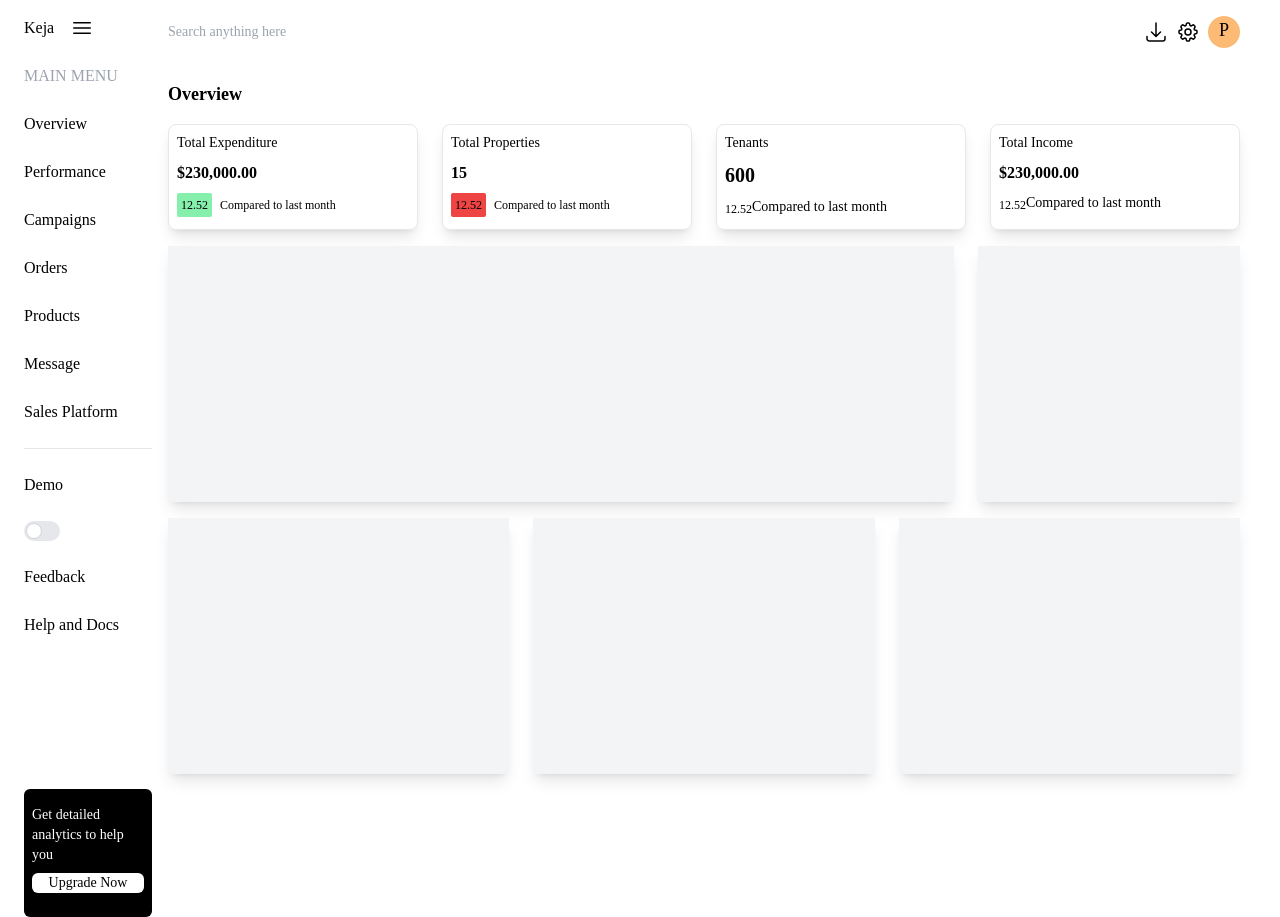
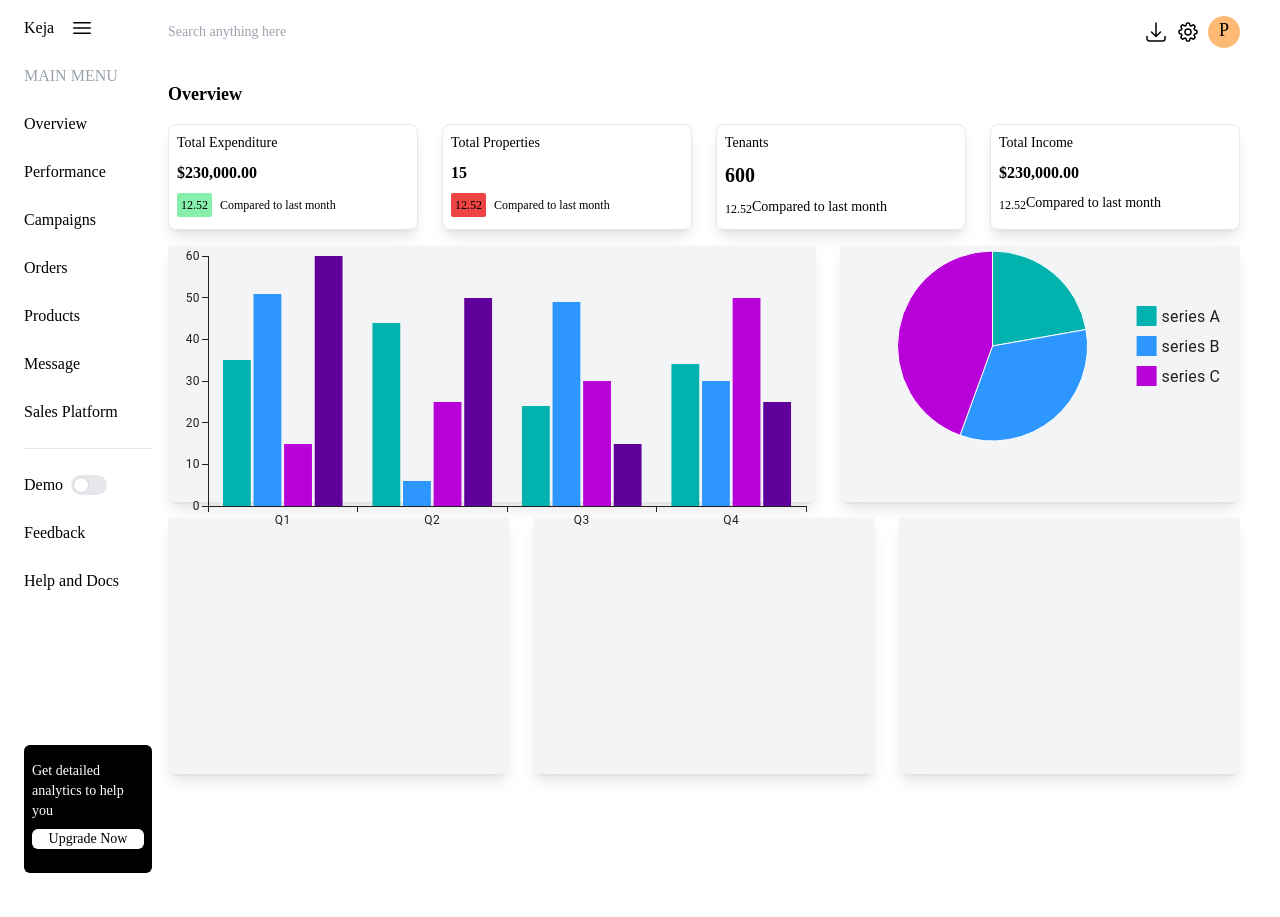
Before and after one commit to pacheko-ke/keja, a React (Create React App) app: page /#/dashboard in a window 1280 px wide. After the commit the page ends 873 px from the top, so only its background shows below. Built offline with nearby package versions, Linux system fonts and the light colour scheme.

Commit message:
add mui charts

```diff
--- a/src/components/dashboard/Landlord.jsx
+++ b/src/components/dashboard/Landlord.jsx
@@ -1,13 +1,20 @@
-import React from 'react'
+import * as React from 'react';
 import { data } from './dashboardItems'
+// import * as React from 'react';
+import { BarChart } from '@mui/x-charts/BarChart';
+import { PieChart } from '@mui/x-charts/PieChart';
 
 export default function Landlord() {
+
+
+
+
 
     return (
         <div>
             <div className="flex gap-4 h-full mx-6 mt-4 flex-row ">
                 {/* sidenav */}
-                <div className="flex flex-col sidebar gap-6 text-left">
+                <div className=" sidebar gap-6 text-left hidden md:flex flex flex-col">
 
                     <div className='flex gap-4'>
                         <h1>Keja</h1>
@@ -25,11 +32,14 @@ export default function Landlord() {
                     }
 
                     <hr />
-                    <h1>Demo</h1>
-                    <label class="relative inline-flex items-center cursor-pointer">
-                        <input type="checkbox" value="" class="sr-only peer" />
-                        <div class="w-9 h-5 bg-gray-200 hover:bg-gray-300 peer-focus:outline-0 peer-focus:ring-transparent rounded-full peer transition-all ease-in-out duration-500 peer-checked:after:translate-x-full peer-checked:after:border-white after:content-[''] after:absolute after:top-[2px] after:left-[2px] after:bg-white after:border-gray-300 after:border after:rounded-full after:h-4 after:w-4 after:transition-all peer-checked:bg-indigo-600 hover:peer-checked:bg-indigo-700"></div>
-                    </label>
+                    <div className='flex  gap-2'>
+                        <h1>Demo</h1>
+                        <label class="relative inline-flex items-center cursor-pointer">
+                            <input type="checkbox" value="" class="sr-only peer" />
+                            <div class="w-9 h-5 bg-gray-200 hover:bg-gray-300 peer-focus:outline-0 peer-focus:ring-transparent rounded-full peer transition-all ease-in-out duration-500 peer-checked:after:translate-x-full peer-checked:after:border-white after:content-[''] after:absolute after:top-[4px] after:left-[2px] after:bg-white after:border-gray-300 after:border after:rounded-full after:h-4 after:w-4 after:transition-all peer-checked:bg-indigo-600 hover:peer-checked:bg-indigo-700"></div>
+                        </label>
+                    </div>
+
                     <h1>Feedback</h1>
                     <h1>Help and Docs</h1>
 
@@ -102,9 +112,38 @@ export default function Landlord() {
                     {/* Data visualization section */}
                     <div className="flex gap-6 flex-col md:flex-row">
                         <div className="flex w-full md:basis-3/4 bg-gray-100 shadow-lg h-[20vw]">
-
+                            <BarChart
+                                series={[
+                                    { data: [35, 44, 24, 34] },
+                                    { data: [51, 6, 49, 30] },
+                                    { data: [15, 25, 30, 50] },
+                                    { data: [60, 50, 15, 25] },
+                                ]}
+                                height={290}
+                                xAxis={[{ data: ['Q1', 'Q2', 'Q3', 'Q4'], scaleType: 'band' }]}
+                                margin={{ top: 10, bottom: 30, left: 40, right: 10 }}
+                            />
                         </div>
                         <div className="flex w-full  md:basis-1/4  bg-gray-100 shadow-lg h-[20vw]">
+                           {
+
+                            <PieChart
+                                series={[
+                                    {
+                                        data: [
+                                            { id: 0, value: 10, label: 'series A' },
+                                            { id: 1, value: 15, label: 'series B' },
+                                            { id: 2, value: 20, label: 'series C' },
+                                        ],
+                                    },
+                                ]}
+                                width={400}
+                                height={200}
+                            />
+
+
+
+}
 
                         </div>
 
```
Also changed, not shown: package.json (+10 -0 lines), 1 other file (tests, documents, lock files or other folders).
